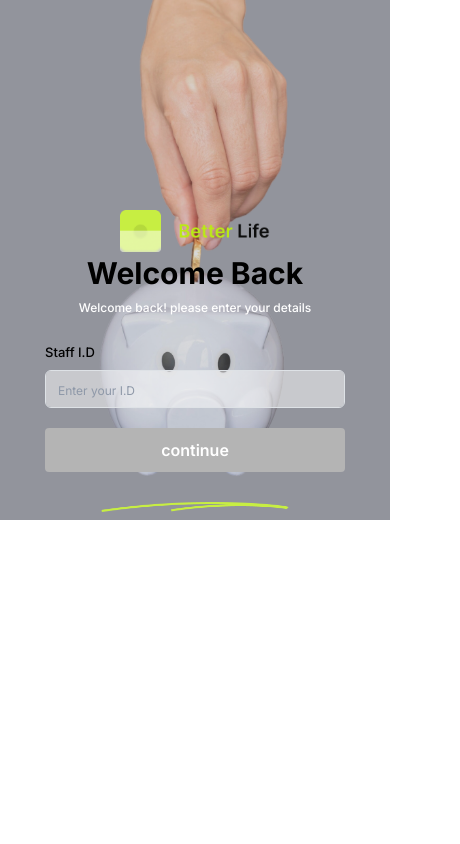
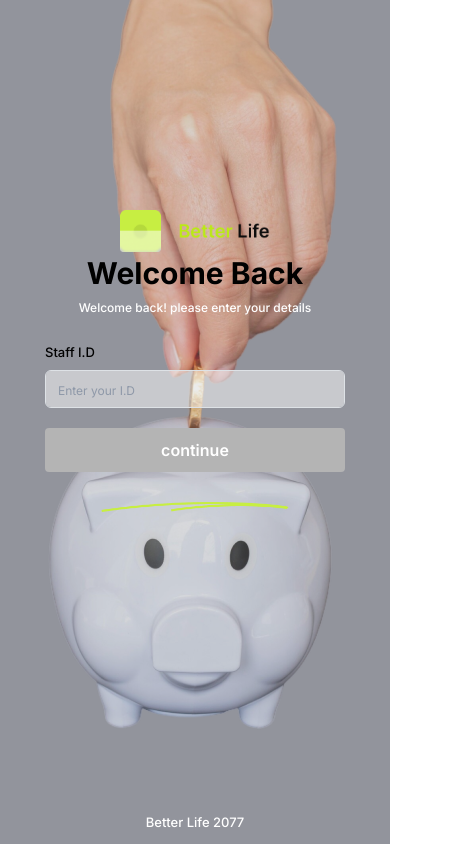
Before and after one commit to techemmydev/bl-project, a React (Vite) app: page / in a window 390 px wide. Shown: the whole page, 460 px wide, since content can reach past the window. Built offline with nearby package versions, Linux system fonts and the light colour scheme.

Commit message:
first commit

```diff
--- a/src/views/staff-Id-Login/Staffid.module.css
+++ b/src/views/staff-Id-Login/Staffid.module.css
@@ -1,8 +1,9 @@
 .staffIdContainer {
   background-color: var(--Logins--background-color--);
   display: flex;
-  justify-content: center;
-  height: 100vh;
+  justify-content: center; /* Center horizontally */
+  align-items: center; /* Center vertically */
+  height: 100vh; /* Take full height of the viewport */
   position: relative;
 }
 
@@ -13,6 +14,7 @@
   justify-content: center;
   position: relative;
 }
+
 .textOverlay {
   top: 200px;
   position: absolute;
@@ -22,16 +24,19 @@
   align-items: center;
   flex-direction: column;
 }
+
 .piggyLogoContainer {
   display: flex;
   justify-content: center;
   flex-direction: column;
   align-items: center;
 }
+
 .piggyLogoImage {
   width: 150px;
   margin-bottom: 3px;
 }
+
 .piggyLogoContainer h1 {
   font-family: var(--font-Family--);
   font-weight: 700;
@@ -39,6 +44,7 @@
   font-size: 30px;
   text-align: center;
 }
+
 .piggyLogoContainer p {
   font-family: var(--font-Family--);
   font-weight: 500;
@@ -46,6 +52,7 @@
   font-size: 12px;
   text-align: center;
 }
+
 .formLabel {
   color: black;
   font-weight: var(--font-Family--);
@@ -53,17 +60,19 @@
   font-weight: 500;
   margin-bottom: 8px;
 }
+
 .flexingInputContainer {
   display: flex;
   justify-content: center;
   flex-direction: column;
-  /* gap: 10px; */
 }
+
 .inputWidth {
   width: 400px;
   background-color: var(--Logins--default--Input-background--color);
   font-family: var(--font-Family--);
 }
+
 .inputWidth::-webkit-outer-spin-button,
 .inputWidth::-webkit-inner-spin-button {
   -webkit-appearance: none;
@@ -79,6 +88,7 @@
   font-size: 12px;
   font-family: var(--font-Family--);
 }
+
 .submitButton {
   width: 400px;
   background-color: var(--Logins-buttons-background-color);
@@ -88,23 +98,28 @@
   font-size: 12px;
   margin-top: 20px;
 }
+
 .submitButton:hover {
   background-color: var(--Logins-buttons-background-color);
 }
+
 .imageLine {
   margin-top: 30px;
   display: flex;
   align-items: center;
   justify-content: center;
 }
+
 .piggylines_img {
   width: 188.2px;
   height: 9.78px;
 }
+
 .copyRight {
   position: absolute;
   top: 550px;
 }
+
 .copyRight p {
   font-family: var(--font-Family--);
   color: white;
@@ -119,8 +134,22 @@
   .submitButton {
     width: 300px;
   }
+
   .staffIdContainer {
-    align-items: center;
+    justify-content: center; /* Center horizontally */
+    align-items: center; /* Center vertically */
+    height: 100vh; /* Full height to allow centering */
+    flex-direction: column; /* Stack items vertically */
+  }
+
+  .innerBoxStaffId {
+    width: 90%; /* Reduce width for mobile view */
     height: unset;
   }
+
+  .copyRight {
+    top: unset; /* Let copyRight move naturally with the content */
+    position: relative;
+    margin-top: 20px; /* Adjust spacing */
+  }
 }
```
